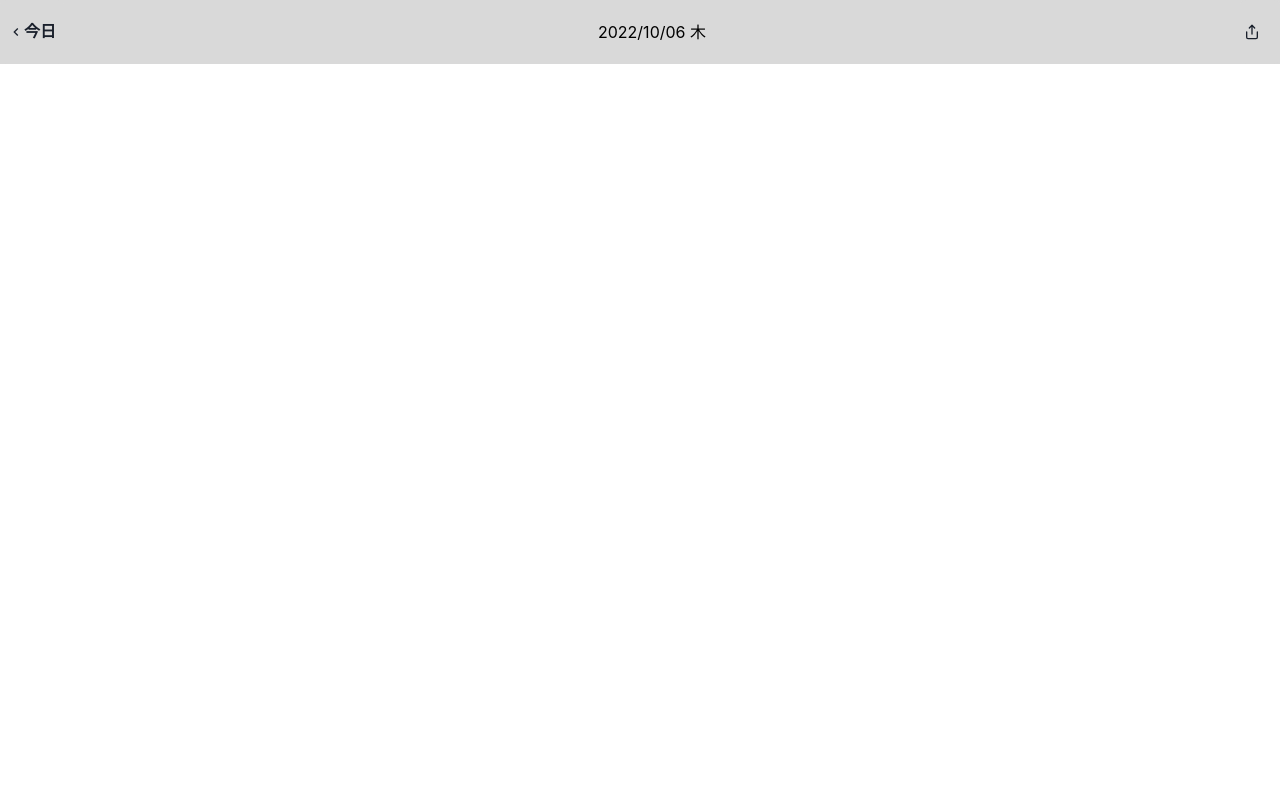
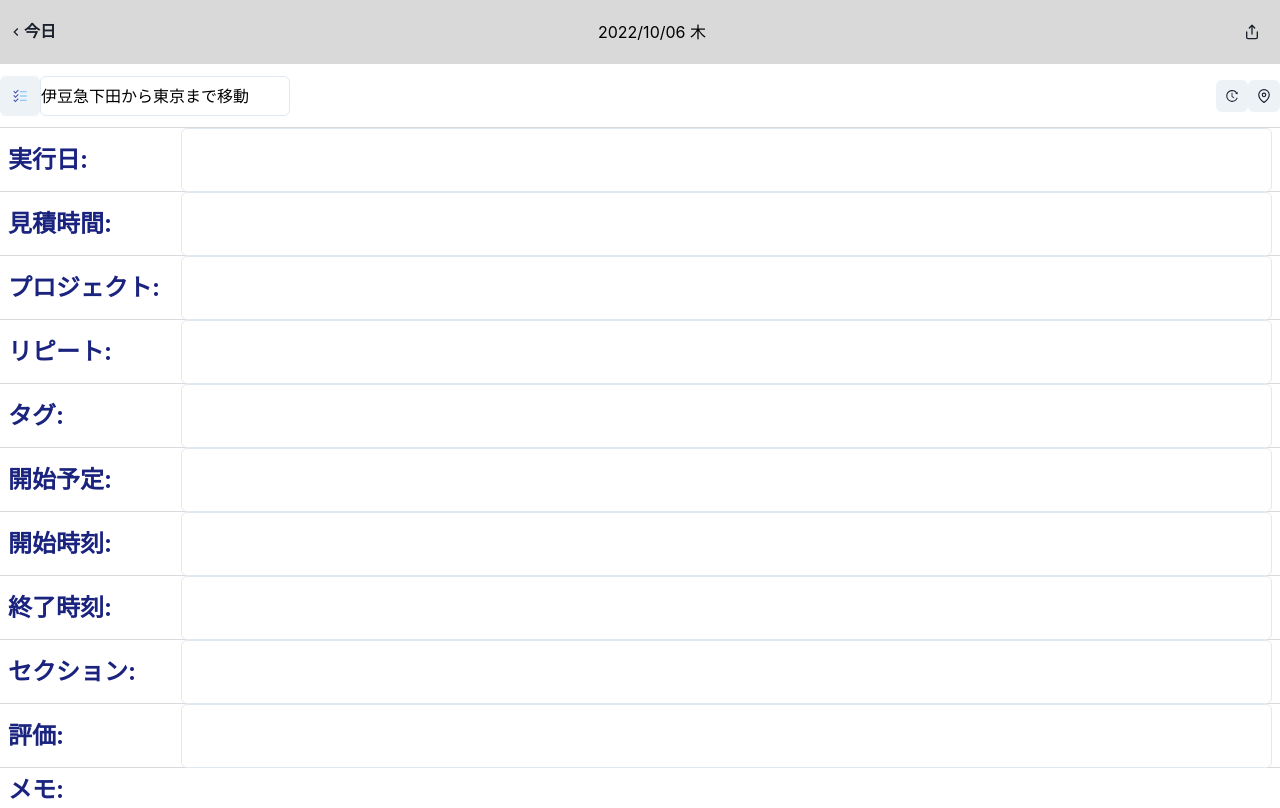
Before and after one commit to fumontr/task-fast, a Next.js app in the folder app/: page /taskDetail in a window 1280 px wide. Built offline with nearby package versions, Linux system fonts and the light colour scheme.

Commit message:
:sparkles: add task detail body

```diff
--- /dev/null
+++ b/app/src/components/TaskDetailBody.tsx
@@ -0,0 +1,96 @@
+import { Flex, IconButton, Input, Text } from '@chakra-ui/react'
+import { FcTodoList } from 'react-icons/fc'
+import { AiOutlineHistory } from 'react-icons/ai'
+import { FiMapPin } from 'react-icons/fi'
+
+export const TaskDetailBody = () => {
+  const elementKeys = [
+    '実行日',
+    '見積時間',
+    'プロジェクト',
+    'リピート',
+    'タグ',
+    '開始予定',
+    '開始時刻',
+    ' 終了時刻',
+    'セクション',
+    '評価',
+  ]
+  return (
+    <Flex direction="column">
+      <TaskTitle title={'伊豆急下田から東京まで移動'} />
+      {elementKeys.map((element) => (
+        <TaskDetailElement title={element} />
+      ))}
+      <TaskMemo />
+    </Flex>
+  )
+}
+
+const TaskTitle = ({ title }: { title: string }) => {
+  return (
+    <Flex
+      w="full"
+      h={{ base: 10, md: 16 }}
+      borderBottom="1px"
+      borderColor="brand.background.default"
+      justifyContent="space-between"
+      alignItems="center"
+    >
+      <Flex alignItems="center">
+        <IconButton aria-label="add-task-icon" icon={<FcTodoList />} />
+        <Input
+          type="text"
+          color="black"
+          placeholder={title}
+          _placeholder={{ color: 'black' }}
+          p={0}
+        />
+      </Flex>
+      <Flex>
+        <IconButton
+          aria-label="task-history-button"
+          icon={<AiOutlineHistory />}
+          size="sm"
+        />
+        <IconButton aria-label="map-button" icon={<FiMapPin />} size="sm" />
+      </Flex>
+    </Flex>
+  )
+}
+
+const TaskDetailElement = ({ title }: { title: string }) => {
+  return (
+    <Flex
+      alignItems="center"
+      px={2}
+      h={{ base: 8, md: 16 }}
+      borderBottom="1px"
+      borderColor="brand.background.default"
+    >
+      <Flex w={{ base: '100px', md: '200px' }}>
+        <Text color="text.900" fontSize={{ base: '12px', md: '24px' }} fontWeight="bold">
+          {title}:
+        </Text>
+      </Flex>
+      <Flex w="full">
+        <Input
+          type="text"
+          fontSize={{ base: '12px', md: '24px' }}
+          h={{ base: 8, md: 16 }}
+          p={0}
+        />
+      </Flex>
+    </Flex>
+  )
+}
+
+const TaskMemo = () => {
+  return (
+    <Flex px={2} pt={1}>
+      <Text fontSize={{ base: '12px', md: '24px' }} color="text.900" fontWeight="bold">
+        メモ:
+      </Text>
+    </Flex>
+  )
+}
--- a/app/src/components/TaskDetailHeader.tsx
+++ b/app/src/components/TaskDetailHeader.tsx
@@ -18,11 +18,7 @@ export const TaskDetailHeader = () => {
       zIndex={'sticky'}
       overflow="hidden"
     >
-      <Button
-        bg={bgDefault}
-        px={2}
-        h={{ base: 12, md: '64px' }}
-      >
+      <Button bg={bgDefault} px={2} h={{ base: 12, md: '64px' }}>
         <ChevronLeftIcon w={4} h={4} m={0} p={0} />
         <Text p={0} m={0}>
           今日
--- a/app/src/pages/_app.tsx
+++ b/app/src/pages/_app.tsx
@@ -53,6 +53,9 @@ const theme = extendTheme({
       },
       taskBackground: '#F1F1F1',
     },
+    text: {
+      900: '#1a237e'
+    }
   },
   Button: {
     // 1. We can update the base styles
--- a/app/src/pages/taskDetail.tsx
+++ b/app/src/pages/taskDetail.tsx
@@ -1,5 +1,6 @@
 import { Container, Flex } from '@chakra-ui/react'
 import { TaskDetailHeader } from '../components/TaskDetailHeader'
+import { TaskDetailBody } from '../components/TaskDetailBody'
 
 const taskDetail = () => {
   return (
@@ -16,6 +17,7 @@ const taskDetail = () => {
         m={0}
       >
         <TaskDetailHeader />
+        <TaskDetailBody />
       </Container>
     </Flex>
   )
```
